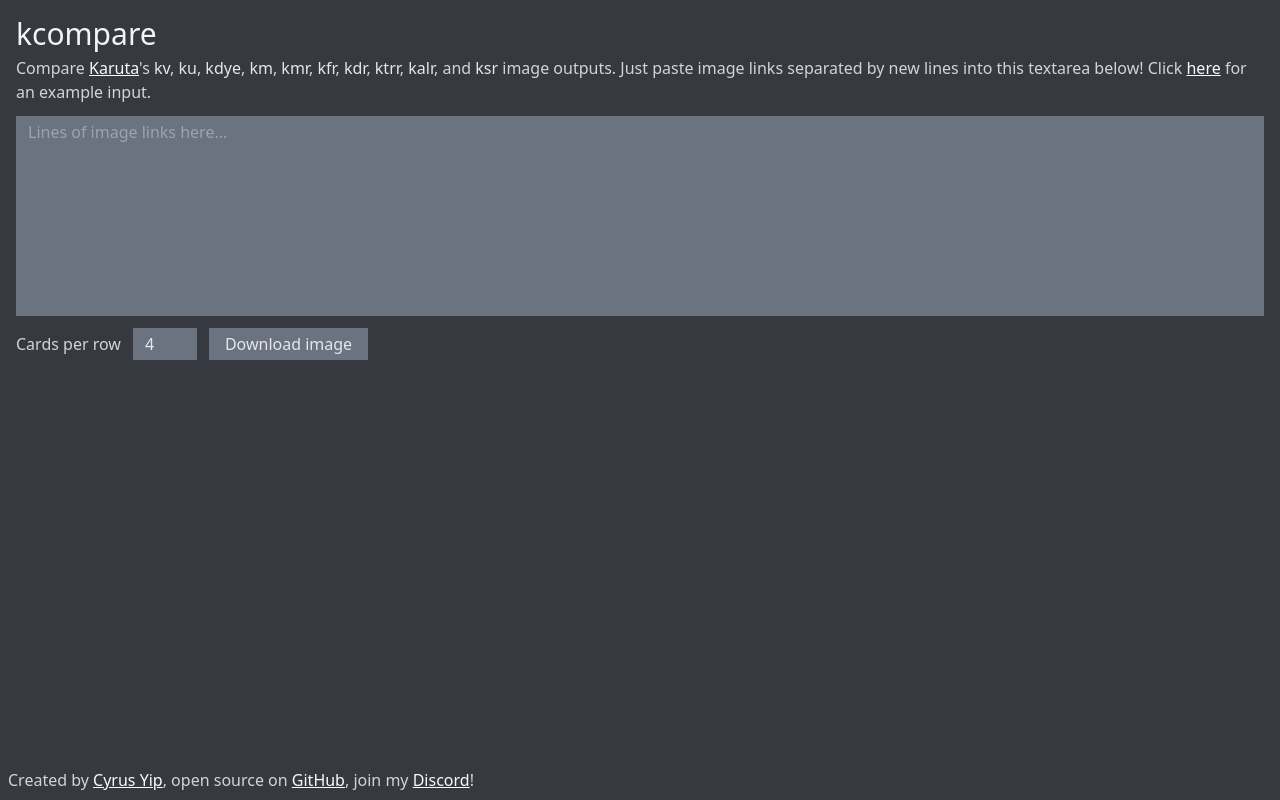
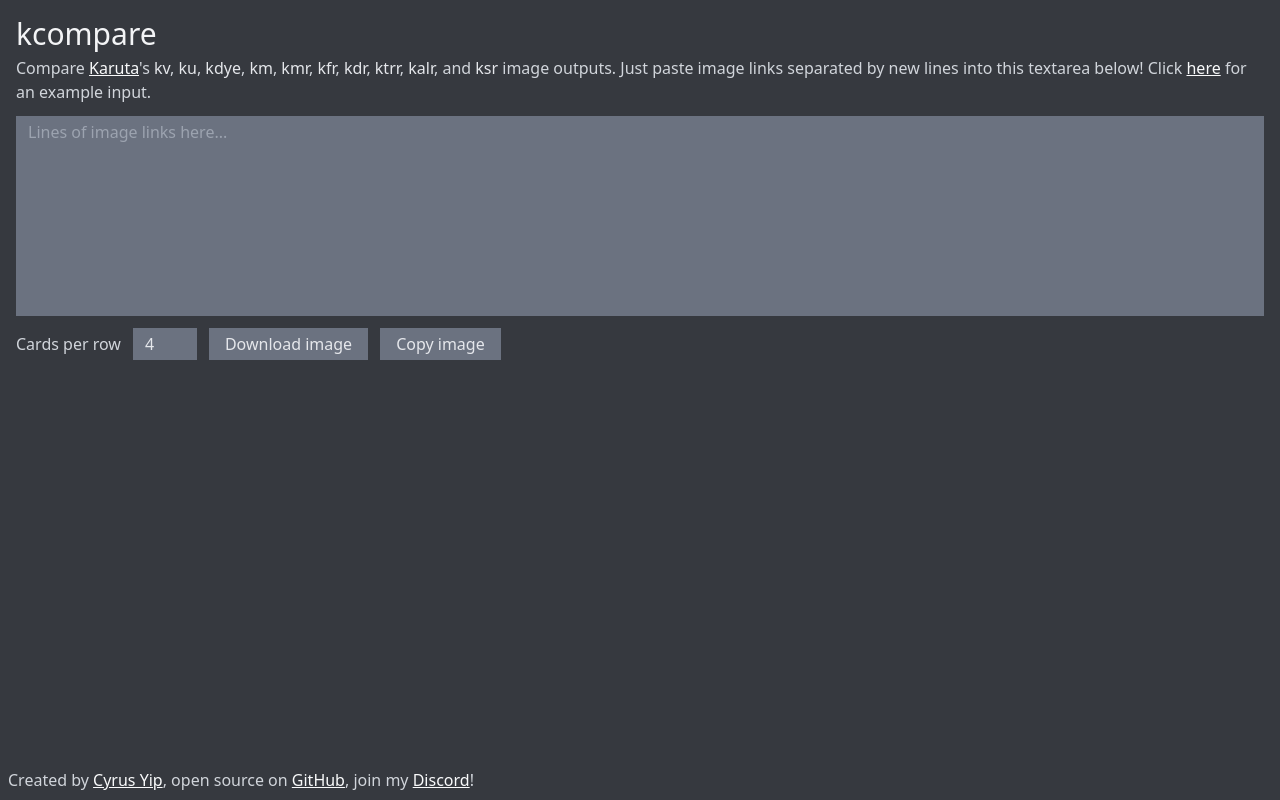
Before and after one commit to RealCyGuy/kcompare, a Vue app: page / in a window 1280 px wide. Built offline with nearby package versions, Linux system fonts and the light colour scheme.

Commit message:
add copy image button

```diff
--- a/src/App.vue
+++ b/src/App.vue
@@ -96,6 +96,16 @@ https://cdn.discordapp.com/attachments/887049782579855410/982890746317254677/h9f
     typing(textarea.value.value);
   }
 }
+
+async function copy() {
+  await canvas.toBlob((blob) => {
+    navigator.clipboard.write([
+      new ClipboardItem({
+        [blob.type]: blob,
+      }),
+    ]);
+  });
+}
 </script>
 
 <template>
@@ -136,6 +146,12 @@ https://cdn.discordapp.com/attachments/887049782579855410/982890746317254677/h9f
           download="kcompare.png"
           >Download image</a
         >
+        <button
+          @click="copy"
+          class="bg-gray-500 outline-none text-gray-200 px-4 py-1 hover:bg-opacity-70 duration-100"
+        >
+          Copy image
+        </button>
       </div>
     </div>
     <canvas
```
